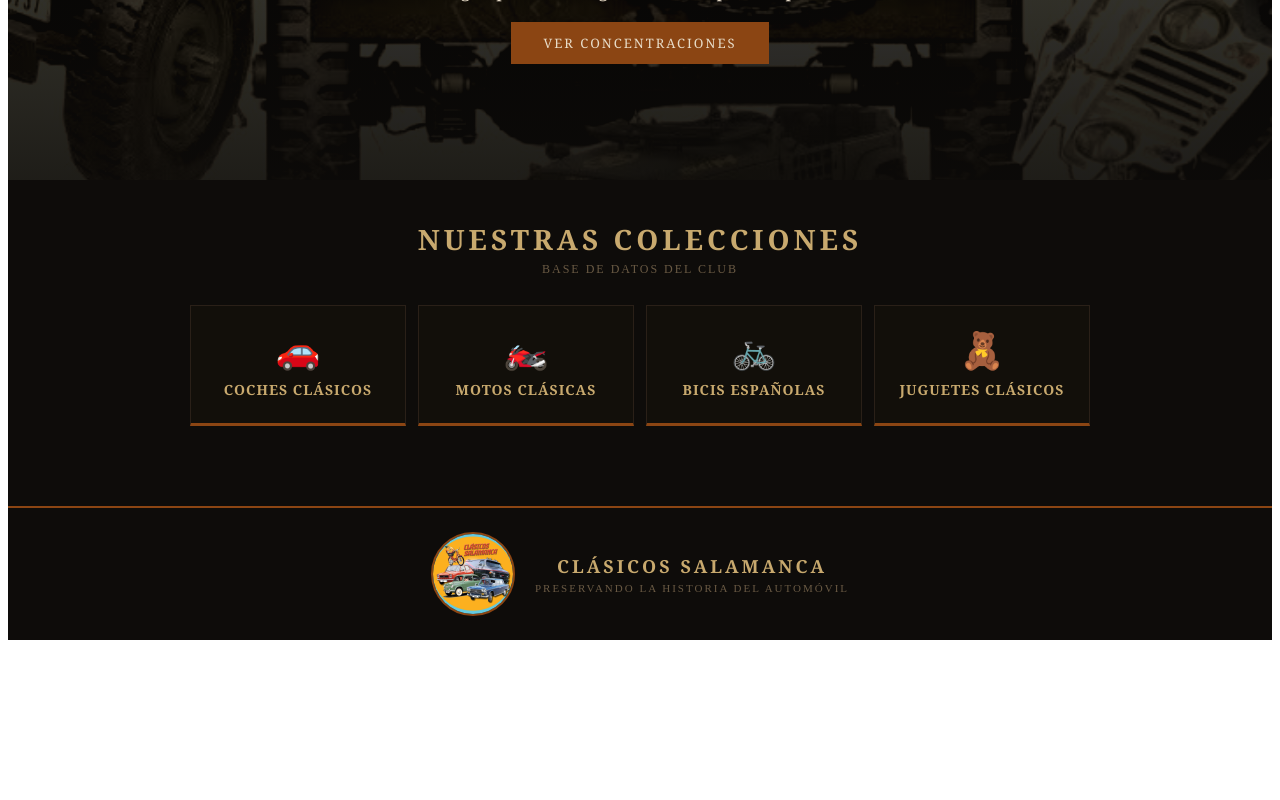
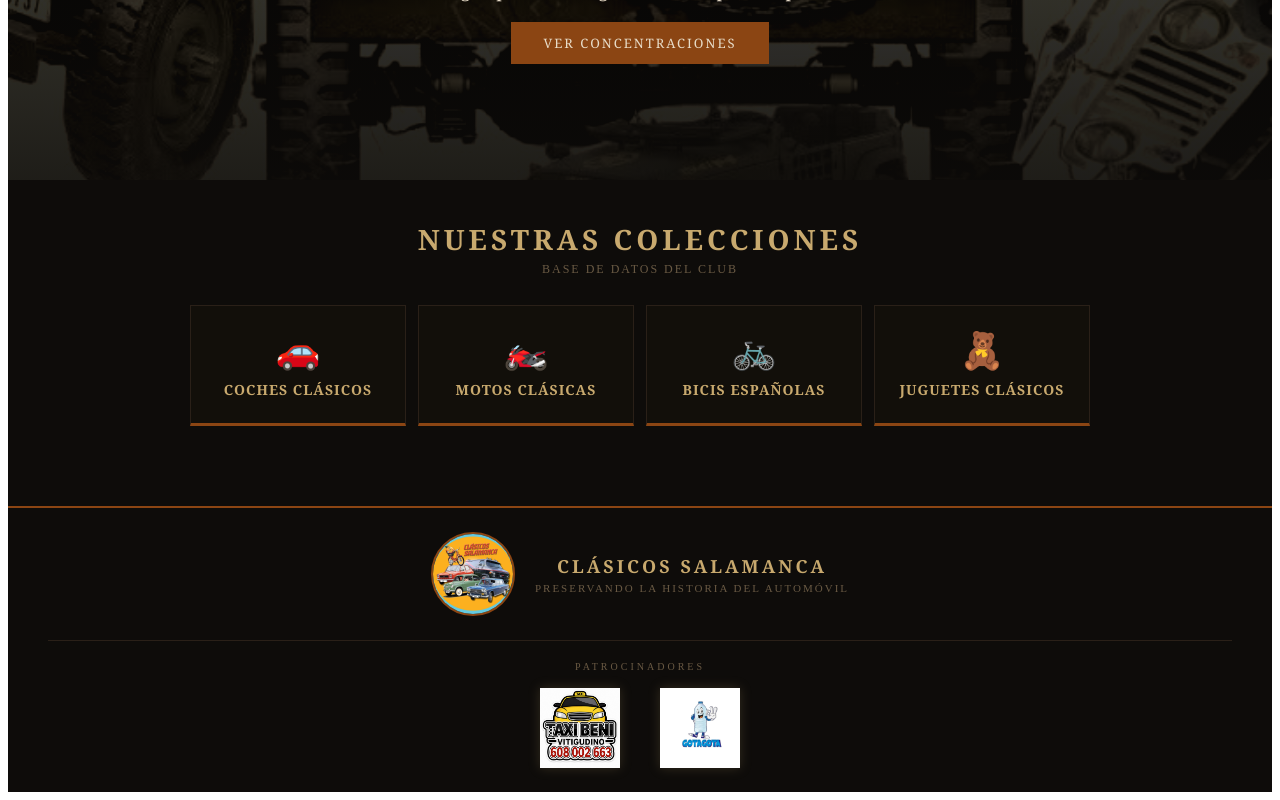
Before and after one commit to u0269061942-hash/clasicos-salamanca, a React app in the folder frontend/: page / in a window 1280 px wide. Shown: the part 394-1194 px from the top of the page. Before the commit the page ends 1042 px from the top, so only its background shows below. Built offline with nearby package versions, Linux system fonts and the light colour scheme; the HTML template or start-up script is replaced by a standard one.

Commit message:
Añadir patrocinadores en footer

```diff
--- a/frontend/src/components/Footer.jsx
+++ b/frontend/src/components/Footer.jsx
@@ -3,18 +3,28 @@ export default function Footer() {
     <footer style={{
       background: '#0e0c0a',
       borderTop: '2px solid #8B4513',
-      padding: '24px',
-      display: 'flex',
-      alignItems: 'center',
-      justifyContent: 'center',
-      gap: '20px',
+      padding: '24px 40px',
       marginTop: '40px'
     }}>
-      <img src="/logo-clasicos.jpeg" alt="Clásicos Salamanca"
-        style={{ width: '80px', height: '80px', borderRadius: '50%', border: '2px solid #8B4513', objectFit: 'cover' }} />
-      <div style={{ textAlign: 'center' }}>
-        <div style={{ fontFamily: 'Georgia, serif', fontSize: '18px', letterSpacing: '3px', color: '#c8a96e', fontWeight: 'bold' }}>CLÁSICOS SALAMANCA</div>
-        <div style={{ fontSize: '11px', color: '#6a5a44', letterSpacing: '2px', marginTop: '4px' }}>PRESERVANDO LA HISTORIA DEL AUTOMÓVIL</div>
+      {/* Logo y nombre */}
+      <div style={{ display: 'flex', alignItems: 'center', justifyContent: 'center', gap: '20px', marginBottom: '24px' }}>
+        <img src="/logo-clasicos.jpeg" alt="Clásicos Salamanca"
+          style={{ width: '80px', height: '80px', borderRadius: '50%', border: '2px solid #8B4513', objectFit: 'cover' }} />
+        <div style={{ textAlign: 'center' }}>
+          <div style={{ fontFamily: 'Georgia, serif', fontSize: '18px', letterSpacing: '3px', color: '#c8a96e', fontWeight: 'bold' }}>CLÁSICOS SALAMANCA</div>
+          <div style={{ fontSize: '11px', color: '#6a5a44', letterSpacing: '2px', marginTop: '4px' }}>PRESERVANDO LA HISTORIA DEL AUTOMÓVIL</div>
+        </div>
+      </div>
+
+      {/* Patrocinadores */}
+      <div style={{ borderTop: '1px solid #2a2018', paddingTop: '20px', textAlign: 'center' }}>
+        <div style={{ fontSize: '10px', color: '#6a5a44', letterSpacing: '3px', marginBottom: '16px' }}>PATROCINADORES</div>
+        <div style={{ display: 'flex', alignItems: 'center', justifyContent: 'center', gap: '40px' }}>
+          <img src="/patrocinador-taxi.jpeg" alt="Taxi Beni Vitigudino"
+            style={{ height: '80px', width: 'auto', objectFit: 'contain', filter: 'drop-shadow(0 0 6px rgba(200,169,110,0.2))' }} />
+          <img src="/patrocinador-agua.jpeg" alt="GotaGota"
+            style={{ height: '80px', width: 'auto', objectFit: 'contain', filter: 'drop-shadow(0 0 6px rgba(200,169,110,0.2))' }} />
+        </div>
       </div>
     </footer>
   )
```
Also changed, not shown: frontend/public/patrocinador-agua.jpeg (added), frontend/public/patrocinador-taxi.jpeg (added).
